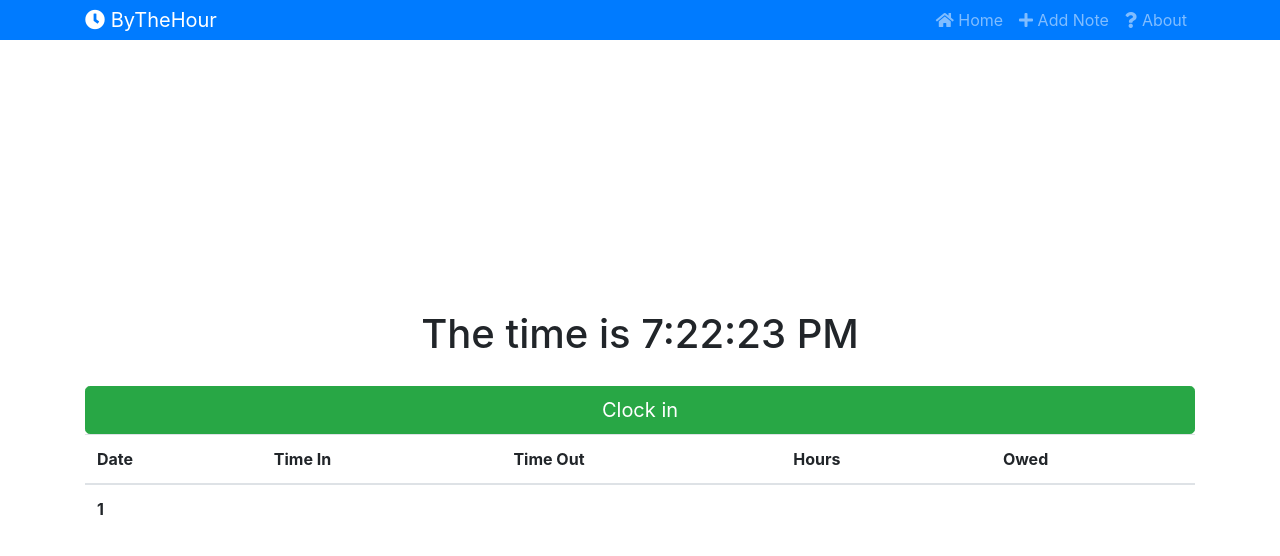
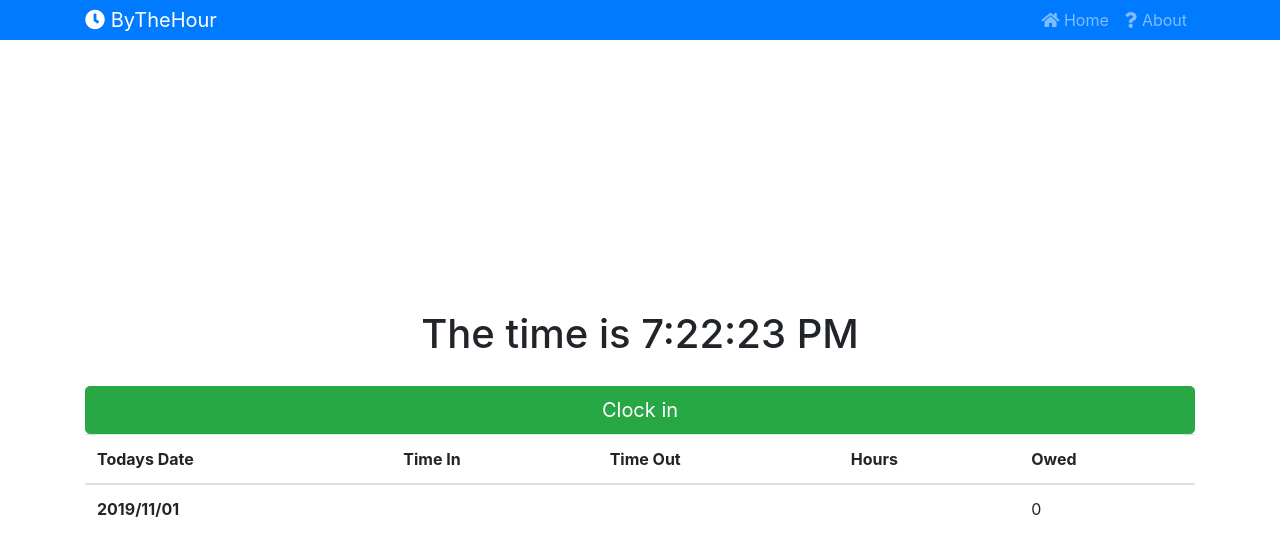
Before and after one commit to Owenforpresident/HourlyApp, a React (Create React App) app: page /#/ in a window 1280 px wide. Shown: the top 556 px of the page. Built offline with nearby package versions, Linux system fonts and the light colour scheme; no server answers.

Commit message:
Hours displayed

```diff
--- a/package.json
+++ b/package.json
@@ -9,6 +9,7 @@
     "classnames": "^2.2.6",
     "gh-pages": "^2.1.1",
     "react": "^16.4.1",
+    "react-beforeunload": "^2.1.0",
     "react-dom": "^16.4.1",
     "react-router-dom": "^4.3.1",
     "react-scripts": "1.1.4",
--- a/src/App.js
+++ b/src/App.js
@@ -4,14 +4,12 @@ import Clock from './components/clock/Clock';
 import Header from './components/layout/Header';
 import About from './components/pages/About';
 import NotFound from './components/pages/NotFound';
-import { Provider } from './context';
 import 'bootstrap/dist/css/bootstrap.min.css';
 import './App.css';
 
 class App extends Component {
   render() {
     return (
-      <Provider>
         <Router>
           <div className="App">
             <Header branding="ByTheHour" />
@@ -24,7 +22,6 @@ class App extends Component {
             </div>
           </div>
         </Router>
-      </Provider>
     );
   }
 }
--- a/src/components/clock/Buttons.js
+++ b/src/components/clock/Buttons.js
@@ -11,8 +11,8 @@ constructor(props) {
   this.state = {isClockedIn: false,
                 clockedintime: '',
                 clockedouttime: '',
-                date: new Date(),
-                hours:[]}
+                hours:[],
+              }
   }
 
 timeStringToFloat = (time) => {
--- a/src/components/clock/DisplayHours.js
+++ b/src/components/clock/DisplayHours.js
@@ -2,12 +2,13 @@ import React, { Component } from 'react'
 import { Table } from 'reactstrap';
 
 export default class DisplayHours extends Component {
-  render() {
+  render=()=> {
+    const todaysdate = new Date().toJSON().slice(0,10).replace(/-/g,'/');
       return (
         <Table hover>
           <thead>
             <tr>
-              <th>Date</th>
+              <th>Todays Date</th>
               <th>Time In</th>
               <th>Time Out</th>
               <th>Hours</th>
@@ -16,11 +17,11 @@ export default class DisplayHours extends Component {
           </thead>
           <tbody>
             <tr>
-              <th scope="row">1</th>
+              <th scope="row">{todaysdate}</th>
               <td>{this.props.clockedintime}</td>
               <td>{this.props.clockedouttime}</td>
               <td>{this.props.hours}</td>
-              <td></td>
+              <td>{(this.props.hours)*25}</td>
             </tr>
           </tbody>
         </Table>
--- a/src/components/layout/Header.js
+++ b/src/components/layout/Header.js
@@ -16,11 +16,6 @@ const Header = props => {
             <li className="nav-item">
               <Link to="/" className="nav-link">
                 <i className="fas fa-home" /> Home
-              </Link>
-            </li>
-            <li className="nav-item">
-              <Link to="/contact/add" className="nav-link">
-                <i className="fas fa-plus" /> Add Note
               </Link>
             </li>
             <li className="nav-item">
--- a/src/components/pages/About.js
+++ b/src/components/pages/About.js
@@ -3,8 +3,8 @@ import React from 'react';
 export default () => {
   return (
     <div>
-      <h1 className="display-4">About Contact Manager</h1>
-      <p className="lead">Simple app to manage contacts</p>
+      <h1 className="display-4">About ByTheHour</h1>
+      <p className="lead">Simple app for payment due for services rendered by the hour</p>
       <p className="text-secondary">Version 1.0.0</p>
     </div>
   );
```
Also changed, not shown: 1 other file (tests, documents, lock files or other folders).
